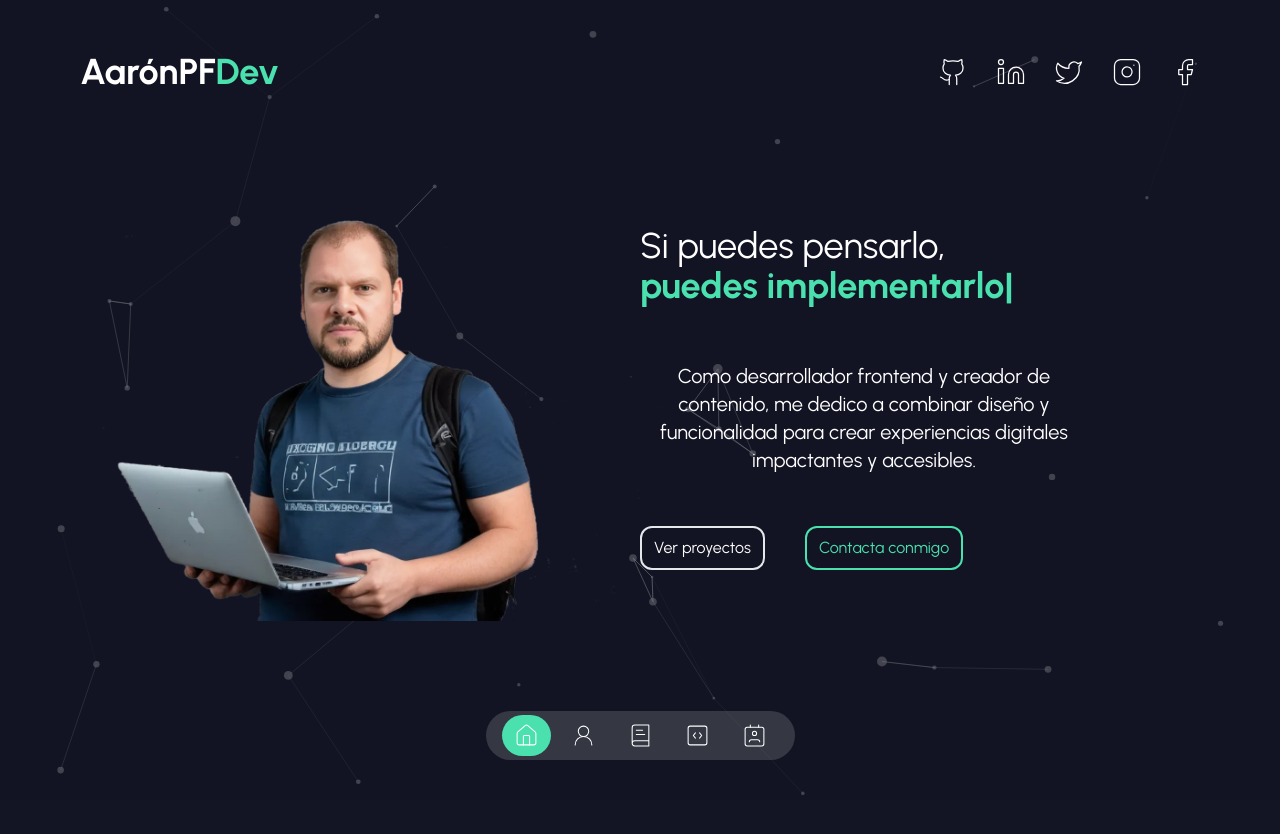
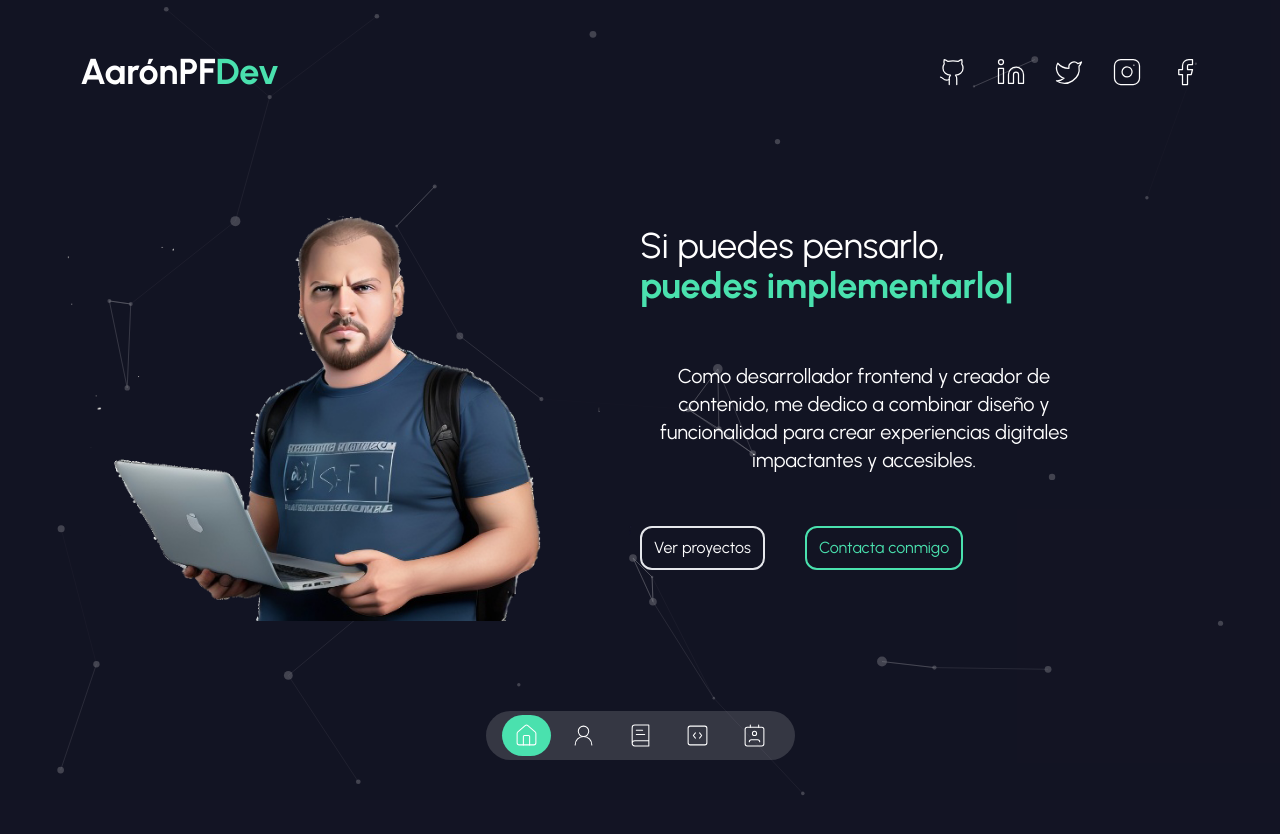
Before and after one commit to aronaldo9/portfolio-nextjs, a Next.js app: page / in a window 1280 px wide. Shown: the top 834 px of the page. Built offline with nearby package versions, Linux system fonts and the light colour scheme.

Commit message:
cambiando imágenes v2

```diff
--- a/components/introduction.tsx
+++ b/components/introduction.tsx
@@ -9,7 +9,7 @@ const Introduction = () => {
     <div className="z-20 w-full bg-darkBg/60">
       <div className="z-20 grid items-center h-full p-6 my-4 py-20 md:py-0 md:grid-cols-2">
         <Image
-          src="/aaron.png"
+          src="/yo2.png"
           priority
           width="700"
           height="700"
```
Also changed, not shown: public/yo2.png (added).
